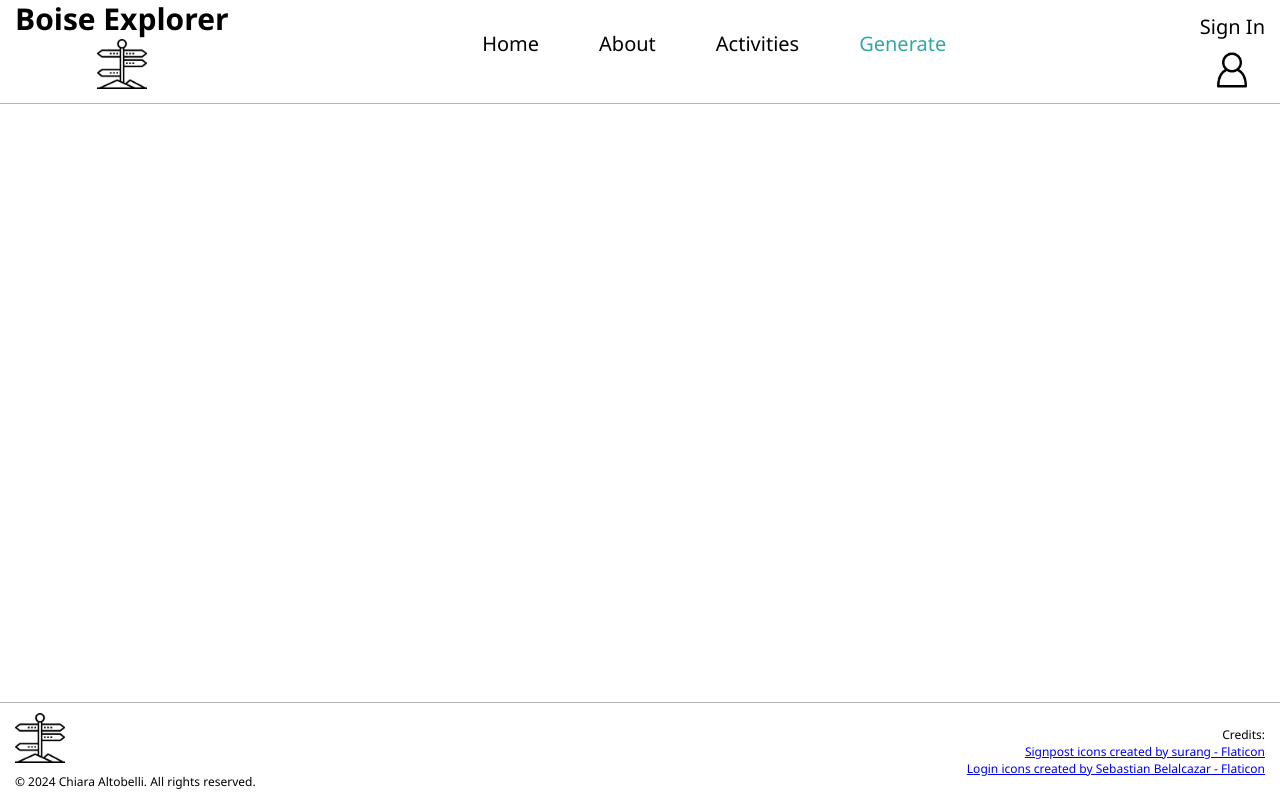
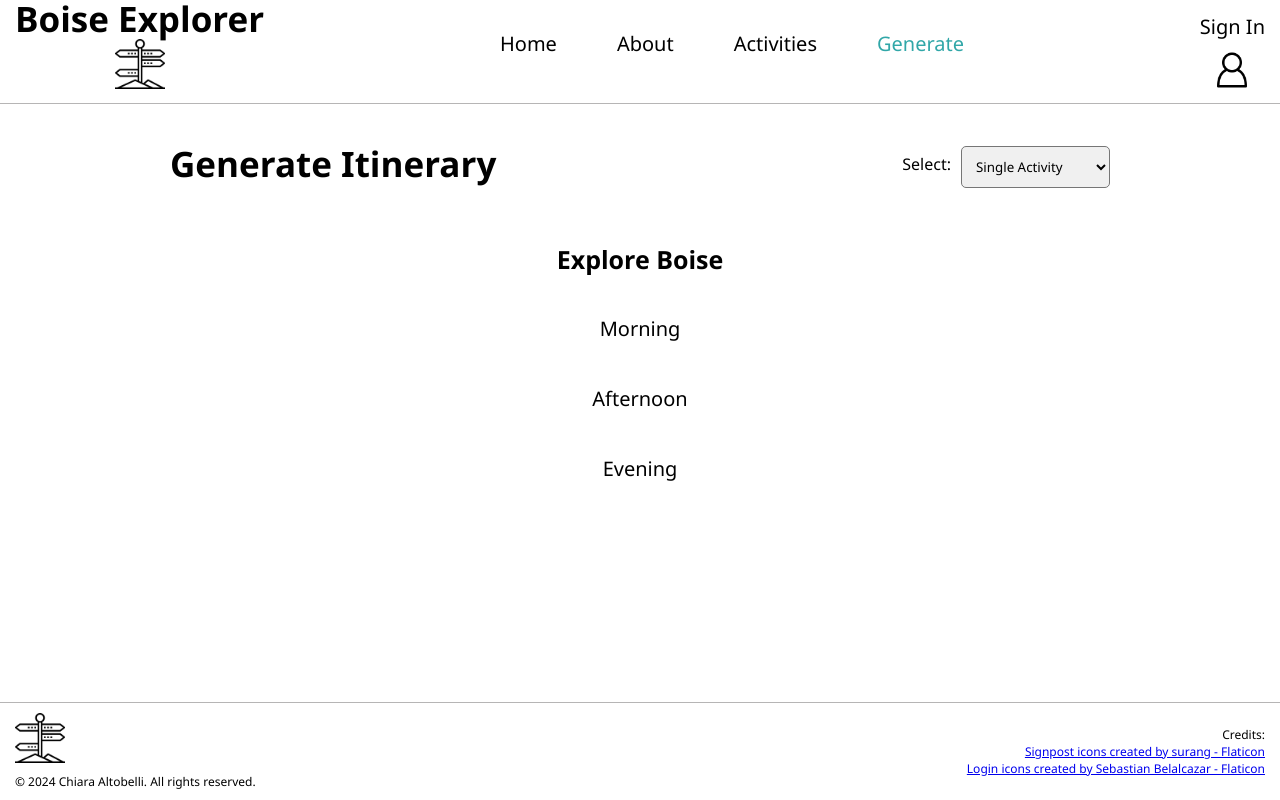
Before and after one commit to chiaraaltobelli/BoiseExplorer, a PHP site: page /generate.html in a window 1280 px wide. Run offline with PHP 8.4, Linux system fonts and the light colour scheme.

Commit message:
Add content

```diff
--- a/generate.html
+++ b/generate.html
@@ -1,6 +1,7 @@
 <!DOCTYPE html>
 <html lang="en">
 <head>
+    <link rel="icon" type="image/png" href="/images/adventures.png">
     <meta charset="UTF-8">
     <meta name="viewport" content="width=device-width, initial-scale=1.0">
     <title>Boise Explorer</title>
@@ -29,6 +30,31 @@
             </a>
          </div>
     </header>
+    <div class="content">
+    <div class="generate-container">
+        <h1>Generate Itinerary</h1>
+        <div class="dropdown-container">
+            <label for="activity">Select:</label>
+            <select name="activity" id="activity">
+                <option value="single">Single Activity</option>
+                <option value="fullday">Full Day Itinerary</option>
+            </select>
+        </div>
+    </div>
+    <div class="content">
+        <div class="centered-content">
+            <h2>Explore Boise</h2>
+            <h3>Morning</h3>
+            <h3>Afternoon</h3>
+            <h3>Evening</h3>
+        </div>
+    </div>
+</div>
+    <script>
+    document.getElementById('activity').addEventListener('change', function() {
+        alert('You selected: ' + this.value); // Update later
+    });
+    </script>
     <footer class="site-footer">
       <div class="footer-left">
           <img src="images/adventures.png" alt="Boise Explorer Logo" class="footer-icon">
--- a/index.html
+++ b/index.html
@@ -1,6 +1,7 @@
 <!DOCTYPE html>
 <html lang="en">
 <head>
+   <link rel="icon" type="image/x-icon" href="/favicon.ico">
     <meta charset="UTF-8">
     <meta name="viewport" content="width=device-width, initial-scale=1.0">
     <title>Boise Explorer</title>
--- a/style.css
+++ b/style.css
@@ -77,8 +77,6 @@ body {
 }
 
 .signin-link {
-  /* display: flex; */
-  /* flex-direction: row; */
   align-items: center;
   text-decoration: none;
   color: inherit;
@@ -101,12 +99,34 @@ body {
   height: auto;
 }
 
-/* Update when content added */
 .content {
+  box-sizing: border-box;
+  font-family:'Segoe UI', Tahoma, Geneva, Verdana, sans-serif;
+  font-size: 16px;
+  /* height: 100%; */
+  padding: 20px;
+  margin: 0 150px;
   flex-grow: 1;
   overflow-y: auto;
 }
 
+.content p {
+  margin-bottom: 10px;
+}
+
+.content h1{
+  margin: 35px 0;
+}
+
+.content ul{
+  margin-top: 0px;
+}
+
+.centered-content {
+  display: flex;
+  flex-direction: column;
+  align-items: center;
+}
 .site-footer {
   display: flex;
   align-items: center;
@@ -149,8 +169,60 @@ body {
 h1 {
   color: #000000;
   font-family:'Segoe UI', Tahoma, Geneva, Verdana, sans-serif;
-  font-size: 30px;
+  font-size: 35px;
   font-weight: 700;
   line-height: 10px;
   margin: 0px;
 }
+
+h2 {
+  color: #000000;
+  font-family:'Segoe UI', Tahoma, Geneva, Verdana, sans-serif;
+  font-size: 25px;
+  font-weight: 700;
+  line-height: 10px;
+  margin: 30px 0;
+}
+
+h3 {
+  color: #000000;
+  font-family:'Segoe UI', Tahoma, Geneva, Verdana, sans-serif;
+  font-size: 20px;
+  font-weight: 500;
+  line-height: 10px;
+  margin: 30px 0;
+}
+
+.generate-container {
+  display: flex;
+  justify-content: space-between;
+  align-items: center;
+  width: 100%;
+}
+
+.dropdown-container {
+  display: flex;
+  align-items: center;
+}
+
+.dropdown-container label {
+  margin-right: 10px;
+}
+
+@media (max-width: 768px) {
+  .header-container {
+      flex-wrap: nowrap;
+  }
+}
+
+select {
+  font-family:'Segoe UI', Tahoma, Geneva, Verdana, sans-serif;
+  padding: 10px;
+  margin-top: 5px;
+  border-radius: 5px;
+  background-color: #f0f0f0;
+}
+
+option {
+  padding: 10px;
+}
```
Also changed, not shown: about.html (+21 -0 lines), activities.html (+11 -0 lines), favicon.ico (added), images/adventurous.png (deleted), images/location.png (deleted).
